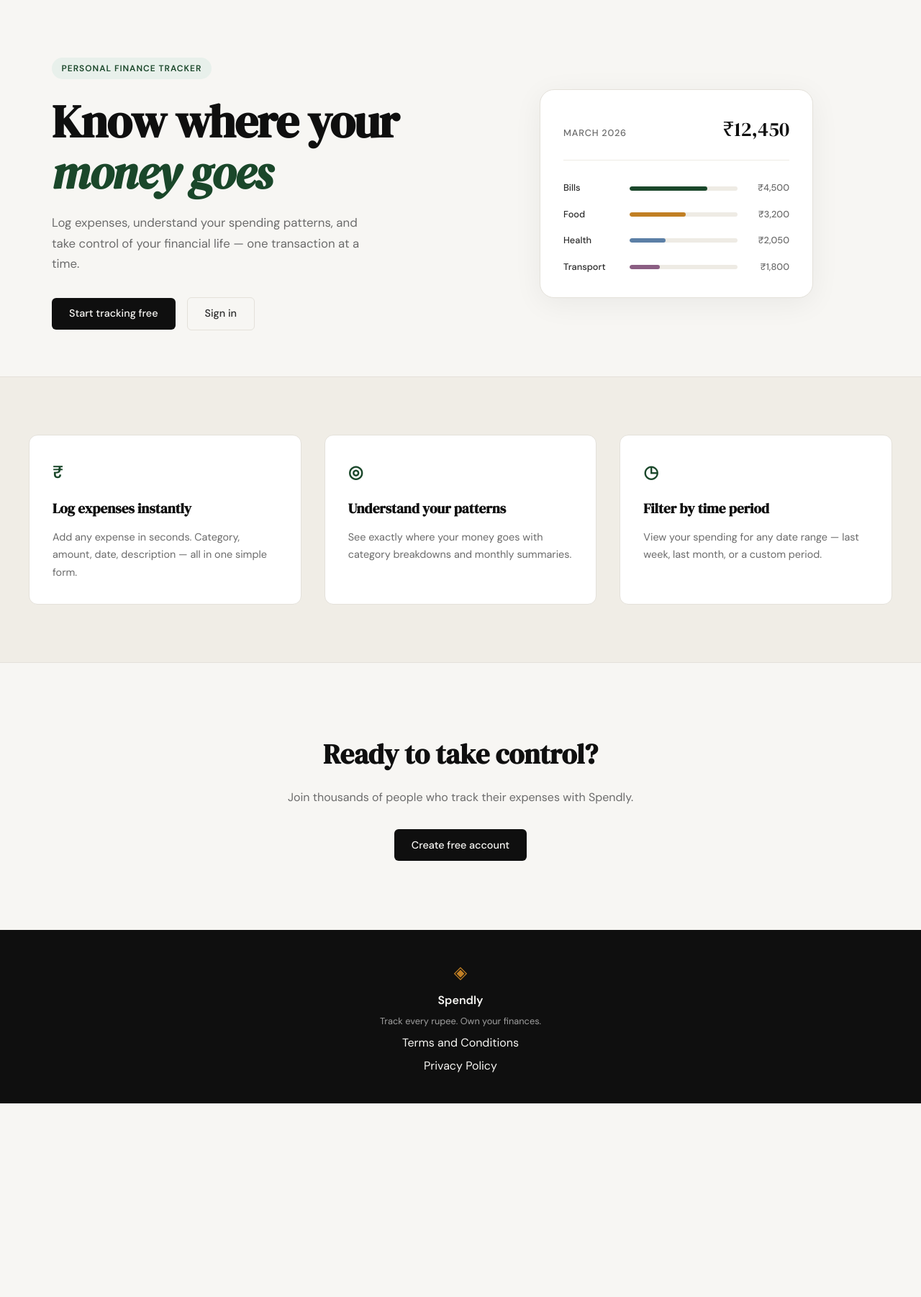
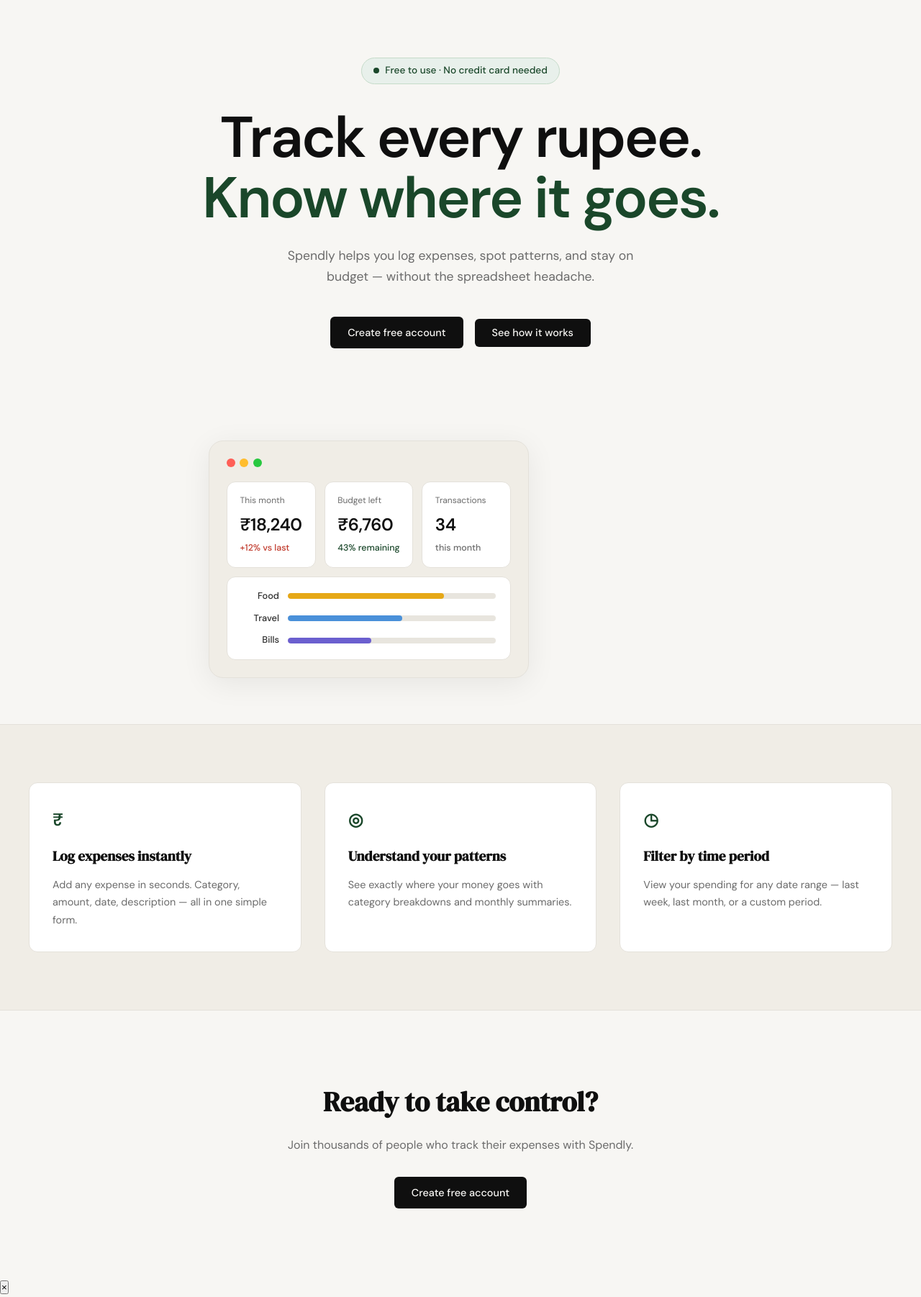
Before and after one commit to YASHASWINIKSHRESTHA/spendly, a Flask app: page / in a window 1280 px wide. Shown: the part 61-1863 px from the top of the page at 72% size. Before the commit the page ends 1594 px from the top, so only its background shows below. Run offline with Flask 3, Linux system fonts and the light colour scheme.

Commit message:
landing: redesign hero section to match mockup

```diff
--- /dev/null
+++ b/static/css/landing.css
@@ -0,0 +1,191 @@
+/* ------------------------------------------------------------------ */
+/* Hero — centered single-column layout                                */
+/* ------------------------------------------------------------------ */
+
+.hero {
+    grid-template-columns: 1fr;
+    text-align: center;
+    padding: 5rem 2rem 4rem;
+    max-width: 860px;
+}
+
+.hero-inner {
+    display: flex;
+    flex-direction: column;
+    align-items: center;
+}
+
+.hero-badge {
+    display: inline-flex;
+    align-items: center;
+    gap: 0.5rem;
+    font-size: 0.85rem;
+    font-weight: 500;
+    letter-spacing: 0;
+    text-transform: none;
+    border: 1px solid #c5dbc9;
+    padding: 0.4rem 1rem;
+    margin-bottom: 2rem;
+}
+
+.hero-badge-dot {
+    width: 8px;
+    height: 8px;
+    border-radius: 50%;
+    background: var(--accent);
+    flex-shrink: 0;
+}
+
+.hero-title {
+    font-family: var(--font-body);
+    font-weight: 800;
+    font-size: clamp(3rem, 7vw, 5rem);
+    line-height: 1.05;
+    letter-spacing: -0.03em;
+    color: var(--ink);
+    margin-bottom: 1.5rem;
+    font-style: normal;
+}
+
+.hero-title-green {
+    color: var(--accent);
+    display: block;
+}
+
+.hero-subtitle {
+    max-width: 520px;
+    font-size: 1.1rem;
+    text-align: center;
+    margin-bottom: 2.5rem;
+}
+
+.hero-actions {
+    justify-content: center;
+    margin-bottom: 4rem;
+    gap: 1rem;
+}
+
+/* ------------------------------------------------------------------ */
+/* Mock browser window                                                 */
+/* ------------------------------------------------------------------ */
+
+.hero-visual {
+    width: 100%;
+    max-width: 700px;
+    margin: 0 auto;
+    justify-content: stretch;
+}
+
+.mock-browser {
+    background: var(--paper-warm);
+    border-radius: var(--radius-lg);
+    border: 1px solid var(--border);
+    box-shadow: 0 8px 40px rgba(0, 0, 0, 0.07);
+    padding: 1.5rem;
+}
+
+.mock-browser-bar {
+    display: flex;
+    gap: 0.4rem;
+    margin-bottom: 1.25rem;
+}
+
+.mock-dot {
+    width: 12px;
+    height: 12px;
+    border-radius: 50%;
+}
+
+.mock-dot-red    { background: #ff5f57; }
+.mock-dot-yellow { background: #ffbd2e; }
+.mock-dot-green  { background: #28c840; }
+
+/* Stat cards */
+.mock-stats {
+    display: grid;
+    grid-template-columns: repeat(3, 1fr);
+    gap: 0.75rem;
+    margin-bottom: 0.75rem;
+}
+
+.mock-stat-card {
+    background: var(--paper-card);
+    border: 1px solid var(--border);
+    border-radius: var(--radius-md);
+    padding: 1rem 1.1rem;
+    text-align: left;
+}
+
+.mock-stat-label {
+    font-size: 0.75rem;
+    color: var(--ink-muted);
+    margin-bottom: 0.3rem;
+}
+
+.mock-stat-value {
+    font-family: var(--font-body);
+    font-weight: 700;
+    font-size: 1.5rem;
+    color: var(--ink);
+    margin-bottom: 0.2rem;
+    letter-spacing: -0.02em;
+}
+
+.mock-stat-sub {
+    font-size: 0.78rem;
+    font-weight: 500;
+}
+
+.mock-stat-danger  { color: var(--danger); }
+.mock-stat-success { color: var(--accent); }
+.mock-stat-muted   { color: var(--ink-muted); }
+
+/* Category bars */
+.mock-cats {
+    background: var(--paper-card);
+    border: 1px solid var(--border);
+    border-radius: var(--radius-md);
+    padding: 1rem 1.25rem;
+    display: flex;
+    flex-direction: column;
+    gap: 0.65rem;
+}
+
+.mock-cat-row {
+    display: grid;
+    grid-template-columns: 52px 1fr;
+    gap: 0.75rem;
+    align-items: center;
+}
+
+.mock-cat-label {
+    font-size: 0.8rem;
+    color: var(--ink-soft);
+    font-weight: 500;
+    text-align: right;
+}
+
+.mock-cat-bar-track {
+    height: 8px;
+    background: #e8e5de;
+    border-radius: 999px;
+    overflow: hidden;
+}
+
+.mock-cat-bar {
+    height: 100%;
+    border-radius: 999px;
+}
+
+.mock-cat-food   { background: #e6a817; width: 75%; }
+.mock-cat-travel { background: #4a90d9; width: 55%; }
+.mock-cat-bills  { background: #6b5fcf; width: 40%; }
+
+/* ------------------------------------------------------------------ */
+/* Responsive                                                          */
+/* ------------------------------------------------------------------ */
+
+@media (max-width: 600px) {
+    .mock-stats { grid-template-columns: 1fr; }
+    .hero-actions { flex-direction: column; align-items: center; }
+}
--- a/templates/landing.html
+++ b/templates/landing.html
@@ -1,60 +1,74 @@
 {% extends "base.html" %}
 
 {% block title %}Spendly — Track Every Rupee{% endblock %}
+
+{% block head %}
+<link rel="stylesheet" href="{{ url_for('static', filename='css/landing.css') }}">
+{% endblock %}
 
 {% block content %}
 
 <section class="hero">
     <div class="hero-inner">
-        <div class="hero-badge">Personal Finance Tracker</div>
+        <div class="hero-badge">
+            <span class="hero-badge-dot"></span>
+            Free to use · No credit card needed
+        </div>
         <h1 class="hero-title">
-            Know where your<br>
-            <em>money goes</em>
+            Track every rupee.<br>
+            <span class="hero-title-green">Know where it goes.</span>
         </h1>
         <p class="hero-subtitle">
-            Log expenses, understand your spending patterns,
-            and take control of your financial life —
-            one transaction at a time.
+            Spendly helps you log expenses, spot patterns, and stay
+            on budget — without the spreadsheet headache.
         </p>
         <div class="hero-actions">
-            <a href="{{ url_for('register') }}" class="btn-primary">Start tracking free</a>
-            <a href="{{ url_for('login') }}" class="btn-ghost">Sign in</a>
+            <a href="{{ url_for('register') }}" class="btn-primary">Create free account</a>
+            <button class="btn-primary" id="how-it-works-btn">See how it works</button>
         </div>
     </div>
     <div class="hero-visual">
-        <div class="mock-card">
-            <div class="mock-card-header">
-                <span class="mock-label">March 2026</span>
-                <span class="mock-total">₹12,450</span>
+        <div class="mock-browser">
+            <div class="mock-browser-bar">
+                <span class="mock-dot mock-dot-red"></span>
+                <span class="mock-dot mock-dot-yellow"></span>
+                <span class="mock-dot mock-dot-green"></span>
             </div>
-            <div class="mock-bars">
-                <div class="mock-bar-row">
-                    <span class="mock-cat">Bills</span>
-                    <div class="mock-bar-track">
-                        <div class="mock-bar" style="width: 72%"></div>
+            <div class="mock-stats">
+                <div class="mock-stat-card">
+                    <div class="mock-stat-label">This month</div>
+                    <div class="mock-stat-value">₹18,240</div>
+                    <div class="mock-stat-sub mock-stat-danger">+12% vs last</div>
+                </div>
+                <div class="mock-stat-card">
+                    <div class="mock-stat-label">Budget left</div>
+                    <div class="mock-stat-value">₹6,760</div>
+                    <div class="mock-stat-sub mock-stat-success">43% remaining</div>
+                </div>
+                <div class="mock-stat-card">
+                    <div class="mock-stat-label">Transactions</div>
+                    <div class="mock-stat-value">34</div>
+                    <div class="mock-stat-sub mock-stat-muted">this month</div>
+                </div>
+            </div>
+            <div class="mock-cats">
+                <div class="mock-cat-row">
+                    <span class="mock-cat-label">Food</span>
+                    <div class="mock-cat-bar-track">
+                        <div class="mock-cat-bar mock-cat-food"></div>
                     </div>
-                    <span class="mock-amt">₹4,500</span>
                 </div>
-                <div class="mock-bar-row">
-                    <span class="mock-cat">Food</span>
-                    <div class="mock-bar-track">
-                        <div class="mock-bar mock-bar-2" style="width: 52%"></div>
+                <div class="mock-cat-row">
+                    <span class="mock-cat-label">Travel</span>
+                    <div class="mock-cat-bar-track">
+                        <div class="mock-cat-bar mock-cat-travel"></div>
                     </div>
-                    <span class="mock-amt">₹3,200</span>
                 </div>
-                <div class="mock-bar-row">
-                    <span class="mock-cat">Health</span>
-                    <div class="mock-bar-track">
-                        <div class="mock-bar mock-bar-3" style="width: 33%"></div>
+                <div class="mock-cat-row">
+                    <span class="mock-cat-label">Bills</span>
+                    <div class="mock-cat-bar-track">
+                        <div class="mock-cat-bar mock-cat-bills"></div>
                     </div>
-                    <span class="mock-amt">₹2,050</span>
-                </div>
-                <div class="mock-bar-row">
-                    <span class="mock-cat">Transport</span>
-                    <div class="mock-bar-track">
-                        <div class="mock-bar mock-bar-4" style="width: 28%"></div>
-                    </div>
-                    <span class="mock-amt">₹1,800</span>
                 </div>
             </div>
         </div>
@@ -89,4 +103,60 @@
     </div>
 </section>
 
+<!-- Video modal -->
+<div id="video-modal" class="modal-overlay" aria-hidden="true">
+    <div class="modal-box" role="dialog" aria-modal="true" aria-label="How it works video">
+        <button class="modal-close" id="modal-close-btn" aria-label="Close">&times;</button>
+        <div class="modal-video-wrap">
+            <iframe
+                id="modal-iframe"
+                src=""
+                data-src="https://www.youtube.com/embed/dQw4w9WgXcQ?enablejsapi=1"
+                title="How Spendly works"
+                frameborder="0"
+                allow="accelerometer; autoplay; clipboard-write; encrypted-media; gyroscope; picture-in-picture"
+                allowfullscreen>
+            </iframe>
+        </div>
+    </div>
+</div>
+
 {% endblock %}
+
+{% block scripts %}
+<script>
+(function () {
+    const modal    = document.getElementById('video-modal');
+    const iframe   = document.getElementById('modal-iframe');
+    const openBtn  = document.getElementById('how-it-works-btn');
+    const closeBtn = document.getElementById('modal-close-btn');
+
+    function openModal() {
+        iframe.src = iframe.dataset.src;
+        modal.classList.add('modal-open');
+        modal.setAttribute('aria-hidden', 'false');
+        document.body.style.overflow = 'hidden';
+        closeBtn.focus();
+    }
+
+    function closeModal() {
+        iframe.src = '';
+        modal.classList.remove('modal-open');
+        modal.setAttribute('aria-hidden', 'true');
+        document.body.style.overflow = '';
+        openBtn.focus();
+    }
+
+    openBtn.addEventListener('click', openModal);
+    closeBtn.addEventListener('click', closeModal);
+
+    modal.addEventListener('click', function (e) {
+        if (e.target === modal) closeModal();
+    });
+
+    document.addEventListener('keydown', function (e) {
+        if (e.key === 'Escape' && modal.classList.contains('modal-open')) closeModal();
+    });
+})();
+</script>
+{% endblock %}
```
